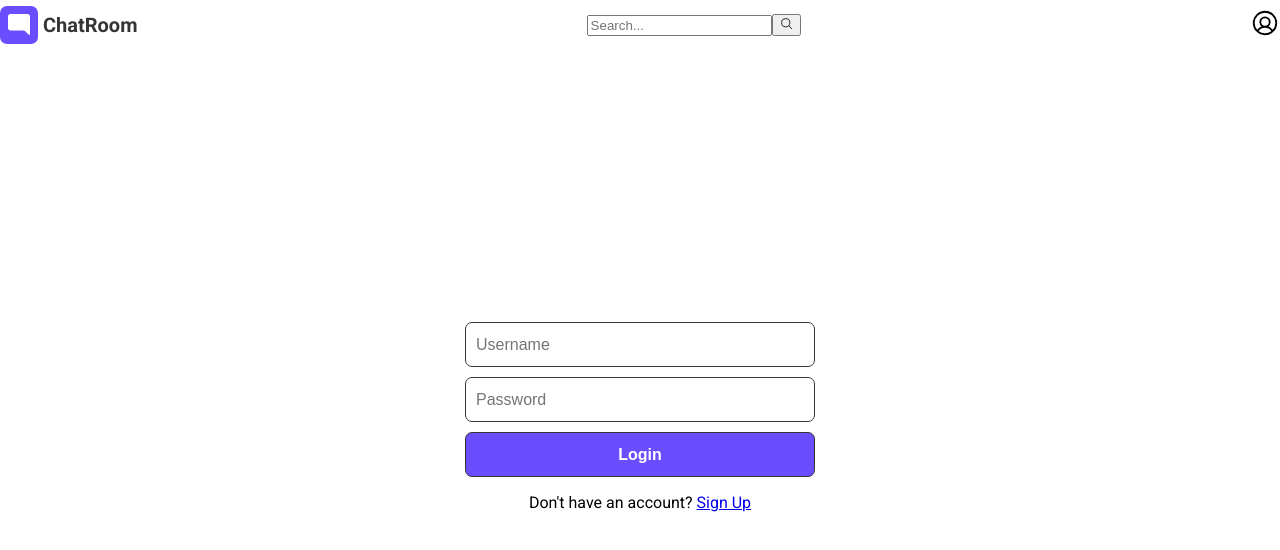
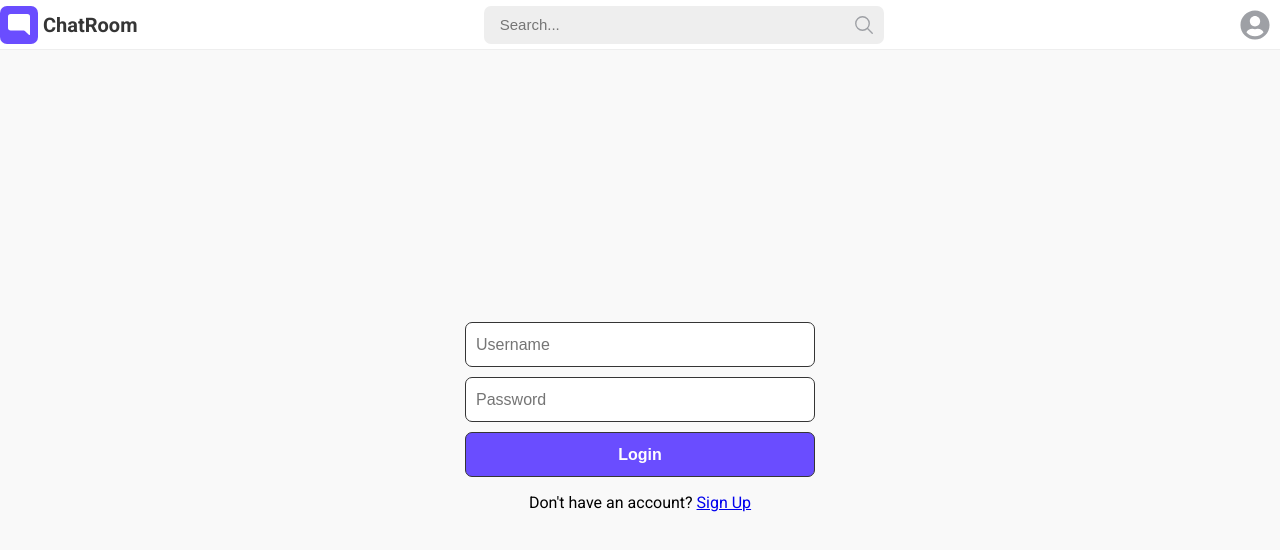
Before and after one commit to lxndrbukin/chatroom-v2, a React (Create React App) app in the folder src/client/: page /login in a window 1280 px wide. Shown: the top 550 px of the page. Built offline with nearby package versions, Linux system fonts and the light colour scheme; no server answers.

Commit message:
Update Header styling

```diff
--- a/src/client/src/assets/styles.scss
+++ b/src/client/src/assets/styles.scss
@@ -10,5 +10,9 @@ body {
     height: 100vh;
     display: grid;
     grid-template-rows: 50px 1fr;
+
+    .container {
+      background-color: $light-grey;
+    }
   }
 }
--- a/src/client/src/components/App.tsx
+++ b/src/client/src/components/App.tsx
@@ -5,7 +5,9 @@ export default function App(): JSX.Element {
   return (
     <main className="app">
       <Header />
-      <Outlet />
+      <div className="container">
+        <Outlet />
+      </div>
     </main>
   );
 }
--- a/src/client/src/components/Header/Header.tsx
+++ b/src/client/src/components/Header/Header.tsx
@@ -2,7 +2,7 @@ import './assets/styles.scss';
 import { Link } from 'react-router-dom';
 import HeaderSearch from './HeaderSearch';
 import HeaderUserSection from './HeaderUserSection';
-import { PiUserCircle } from 'react-icons/pi';
+import { FaUserCircle } from 'react-icons/fa';
 import { BsChatRightFill } from 'react-icons/bs';
 
 export default function Header(): JSX.Element {
@@ -15,7 +15,7 @@ export default function Header(): JSX.Element {
         </Link>
         <HeaderSearch />
         <div className="header-user">
-          <HeaderUserSection icon={PiUserCircle} />
+          <HeaderUserSection icon={FaUserCircle} />
         </div>
       </div>
     </header>
--- a/src/client/src/components/Header/assets/styles.scss
+++ b/src/client/src/components/Header/assets/styles.scss
@@ -5,6 +5,7 @@
   align-items: center;
   justify-content: center;
   width: 100%;
+  border-bottom: 1px solid $grey;
 
   .header-container {
     display: flex;
@@ -39,11 +40,55 @@
       }
     }
 
+    .header-search {
+      width: 100%;
+      max-width: 400px;
+      height: 38px;
+      display: grid;
+      grid-template-columns: 1fr 40px;
+      border-radius: $border-r7;
+      overflow: hidden;
+
+      input {
+        border: none;
+        background-color: $grey;
+        padding: 0 0 0 $spacing-lg;
+        font-size: 15px;
+
+        &:focus {
+          outline: none;
+        }
+      }
+
+      button {
+        border: none;
+        background-color: $grey;
+        display: grid;
+        align-items: center;
+        justify-content: center;
+        cursor: pointer;
+
+        svg {
+          font-size: 22px;
+          color: $dark-grey;
+        }
+      }
+    }
+
     .header-user {
       .header-user-section {
         display: flex;
         flex-direction: column;
         position: relative;
+        height: 100%;
+        width: 50px;
+
+        .header-user-section-icon {
+          display: grid;
+          align-items: center;
+          justify-content: center;
+          color: $dark-grey;
+        }
 
         .header-user-section-dropdown {
           min-width: 250px;
```
